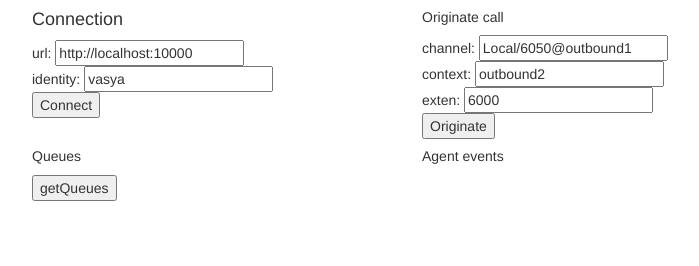
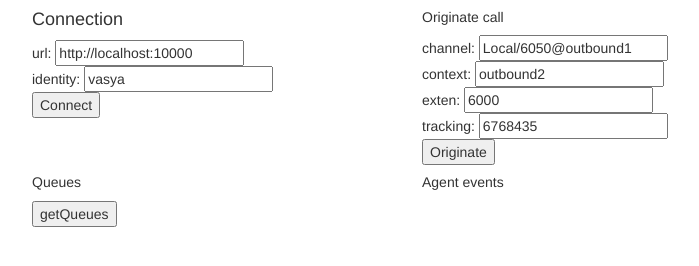
Before and after one commit to antirek/asti.js-demo, a website: page index.html in a window 1280 px wide. Both pictures are taken after a click on the button "Originate". Shown: the whole page, without its empty margins (38-737 px from the left). Drawn offline with nearby package versions, Linux system fonts and the light colour scheme.

Commit message:
add tracking field

```diff
--- a/index.html
+++ b/index.html
@@ -24,6 +24,7 @@
           channel: <input id="channel" type="text" value="Local/6050@outbound1"><br/>
           context: <input id="context" type="text" value="outbound2"><br/>
           exten: <input id="exten" type="text" value="6000"><br/>
+          tracking: <input id="tracking" type="text" value="6768435"><br/>
           <input id="originate" type="button" value="Originate">
         </div>
       </div>
@@ -63,7 +64,7 @@
             channel: $("#channel").val(),
             context: $("#context").val(),
             exten: $("#exten").val(),
-            async: true
+            tracking: $("#tracking").val(),
           }, {
             onAnswer1Side: function (res) {
               alert('1 answer');
```
